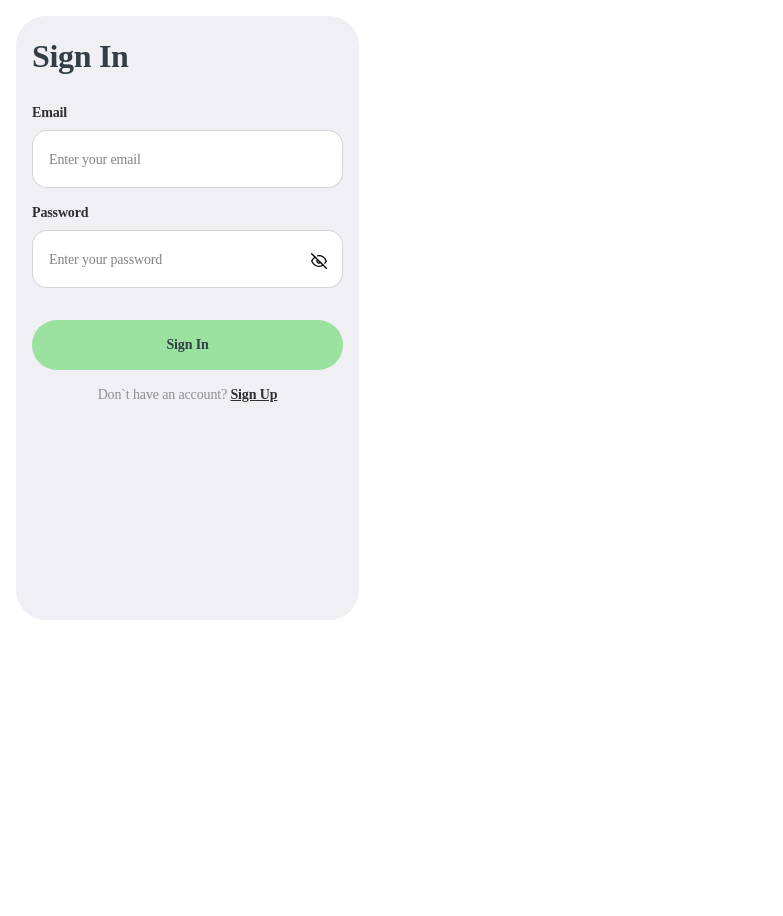
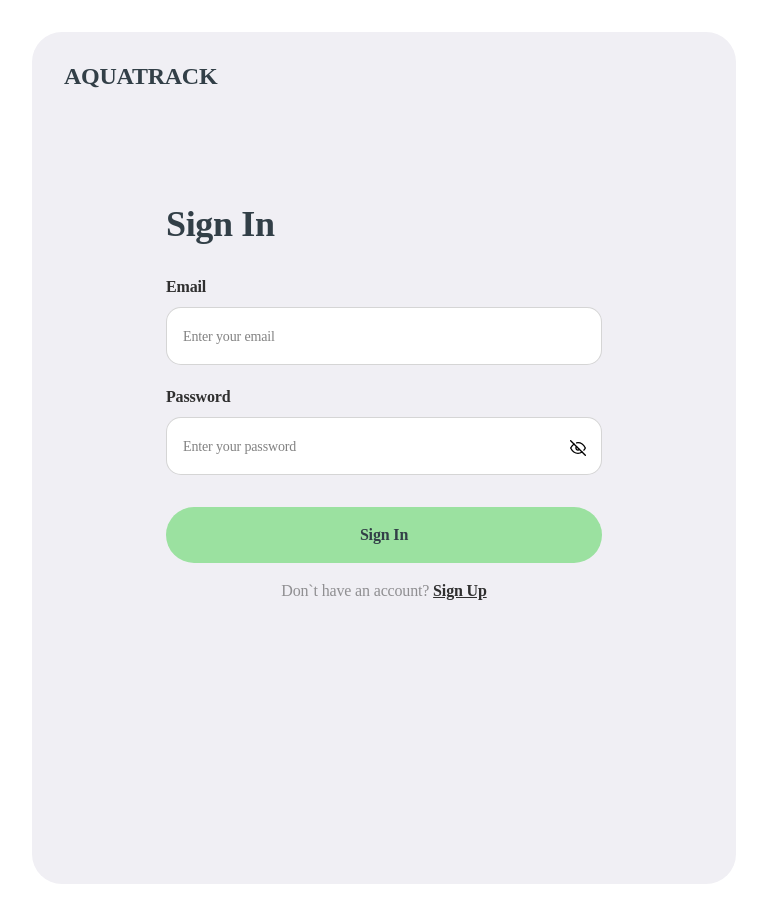
Before and after one commit to OlenaYurchuk/sign-in, a React (Vite) app: page / in a window 1280 px wide. Shown: the whole page, without its empty margins (0-783 px from the left). Before the commit the page ends 800 px from the top, so only its background shows below. Built offline with nearby package versions, Linux system fonts and the light colour scheme.

Commit message:
added logo

```diff
--- a/package.json
+++ b/package.json
@@ -22,6 +22,7 @@
     "react-redux": "^9.1.2",
     "react-router-dom": "^6.25.1",
     "redux": "^5.0.1",
+    "redux-persist": "^6.0.0",
     "yup": "^1.4.0"
   },
   "devDependencies": {
--- a/src/components/LoginForm/LoginForm.jsx
+++ b/src/components/LoginForm/LoginForm.jsx
@@ -73,6 +73,7 @@ export default function LoginForm() {
 		<div>
 			<Toaster position="top-center" reverseOrder={false} />
 			<form onSubmit={handleSubmit(onSubmit)} autoComplete="on" className={css.form}>
+				<h2 className={css.title}>Sign In</h2>
 				<div className={css.wrap}>
 					<label htmlFor="email" className={css.label}>Email</label>
 					<Controller
--- a/src/components/LoginForm/LoginForm.module.css
+++ b/src/components/LoginForm/LoginForm.module.css
@@ -5,16 +5,29 @@
   margin-bottom: 16px;
 }
 
+.title {
+  color: #323f47;
+
+  /* Mobile/H2 */
+  font-family: Poppins;
+  font-size: 32px;
+  font-style: normal;
+  font-weight: 700;
+  line-height: 32px; /* 100% */
+  letter-spacing: -0.32px;
+  margin-bottom: 32px;
+}
+
 .wrap {
   display: flex;
   flex-direction: column;
 }
 
-.wrap:first-child {
+.wrap:nth-child(2) {
   margin-bottom: 16px;
 }
 
-.wrap:nth-child(2) {
+.wrap:nth-child(3) {
   margin-bottom: 32px;
 }
 
@@ -85,7 +98,7 @@ input:active {
 
 .btn {
   display: flex;
-  width: 311px;
+  width: 100%;
   padding: 16px;
   justify-content: center;
   align-items: center;
@@ -136,3 +149,31 @@ input:active {
   letter-spacing: -0.14px;
   margin-top: 8px;
 }
+
+@media screen and (min-width: 768px) {
+  .form {
+    width: 436px;
+  }
+
+  .title {
+    font-size: 36px;
+    line-height: 38px; /* 105.556% */
+    letter-spacing: -0.36px;
+  }
+
+  .wrap:nth-child(2) {
+    margin-bottom: 20px;
+  }
+
+  .label {
+    font-size: 16px;
+    line-height: 24px; /* 150% */
+    letter-spacing: -0.16px;
+  }
+
+  .btn {
+    font-size: 16px;
+    line-height: 24px; /* 150% */
+    letter-spacing: -0.16px;
+  }
+}
--- /dev/null
+++ b/src/components/Logo/Logo.jsx
@@ -0,0 +1,8 @@
+import { NavLink } from "react-router-dom";
+import css from './Logo.module.css';
+
+export default function Logo() {
+    return (
+        <NavLink to="/" className={css.logo}>AquaTrack</NavLink>
+    )
+}
--- /dev/null
+++ b/src/components/Logo/Logo.module.css
@@ -0,0 +1,19 @@
+.logo {
+  color: #323f47;
+  text-align: center;
+  font-family: Poppins;
+  font-size: 18px;
+  font-style: normal;
+  font-weight: 700;
+  line-height: 20px; /* 111.111% */
+  letter-spacing: -0.18px;
+  text-transform: uppercase;
+}
+
+@media screen and (min-width: 768px) {
+  .logo {
+    font-size: 24px;
+    line-height: 24px; /* 100% */
+    letter-spacing: -0.24px;
+  }
+}
--- a/src/pages/LoginPage/LoginPage.jsx
+++ b/src/pages/LoginPage/LoginPage.jsx
@@ -1,12 +1,15 @@
 import LoginForm from "../../components/LoginForm/LoginForm";
+import Logo from "../../components/Logo/Logo";
 import { Link } from "react-router-dom";
 import css from './LoginPage.module.css';
 
 export default function LoginPage() {
 	return (
 		<div className={css.wrapper}>
+			<div className={css.logoBox}>
+				<Logo />
+			</div>
 			<div className={css.container}>
-				<h2 className={css.title}>Sign In</h2>
 				<LoginForm />
 				<p className={css.text}>Don`t have an account? <Link to="/signup" className={css.link}>Sign Up</Link></p>
 			</div>
--- a/src/pages/LoginPage/LoginPage.module.css
+++ b/src/pages/LoginPage/LoginPage.module.css
@@ -1,5 +1,5 @@
 .wrapper {
-  max-width: 343px;
+  max-width: 320px;
   width: 100%;
   margin: 16px;
   padding: 24px 16px 216px 16px;
@@ -7,24 +7,16 @@
   background: #f0eff4;
 }
 
+.logoBox {
+  margin-bottom: 172px;
+}
+
 .container {
   display: flex;
-  width: 311px;
+  width: 288px;
   flex-direction: column;
   align-items: flex-start;
-}
-
-.title {
-  color: #323f47;
-
-  /* Mobile/H2 */
-  font-family: Poppins;
-  font-size: 32px;
-  font-style: normal;
-  font-weight: 700;
-  line-height: 32px; /* 100% */
-  letter-spacing: -0.32px;
-  margin-bottom: 32px;
+  margin: 0 auto;
 }
 
 .text {
@@ -49,3 +41,52 @@
   text-decoration-line: underline;
   cursor: pointer;
 }
+
+@media screen and (min-width: 375px) {
+  .wrapper {
+    max-width: 343px;
+  }
+
+  .container {
+    width: 311px;
+  }
+}
+
+@media screen and (min-width: 768px) {
+  .wrapper {
+    max-width: 704px;
+    margin: 32px;
+    padding: 32px 32px 281px 32px;
+  }
+
+  .logoBox {
+    margin-bottom: 115px;
+  }
+
+  .container {
+    width: 436px;
+  }
+
+  .text {
+    font-size: 16px;
+    line-height: 24px; /* 150% */
+    letter-spacing: -0.16px;
+  }
+
+  .link {
+    font-size: 16px;
+    line-height: 24px;
+    letter-spacing: -0.16px;
+  }
+}
+
+@media screen and (min-width: 1440px) {
+  .wrapper {
+    max-width: 672px;
+    padding-bottom: 169px;
+  }
+
+  .logoBox {
+    margin-bottom: 113px;
+  }
+}
```
Also changed, not shown: 1 other file (tests, documents, lock files or other folders).
